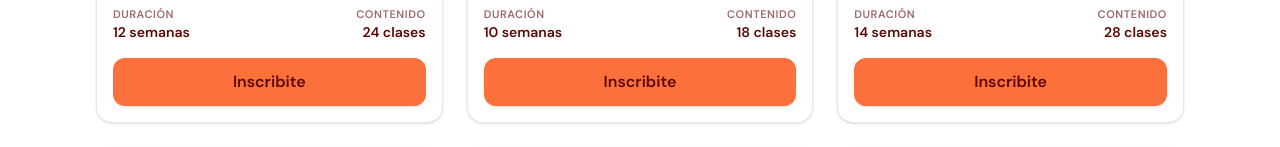
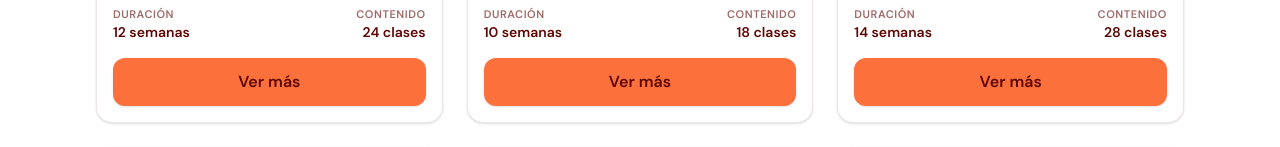
Before and after one commit to Talently-Lab/s2611-SkillUp, a React (Vite) app in the folder frontend/: page /cursos in a window 1280 px wide. Shown: the part 633-780 px from the top of the page. Built offline with nearby package versions, Linux system fonts and the light colour scheme.

Commit message:
consigna 'Ver mas'

```diff
--- a/frontend/src/components/course/CatalogCardFooter.tsx
+++ b/frontend/src/components/course/CatalogCardFooter.tsx
@@ -52,7 +52,7 @@ function CatalogCardFooter({ slug, cantidad_clases, duracion_semanas }: CatalogC
 
       <Link to={`/cursos/${slug}`} className={ctaClasses}>
         <span className="relative">
-          Inscribite
+          Ver más
           <svg
             viewBox="0 0 16 16"
             fill="none"
```
